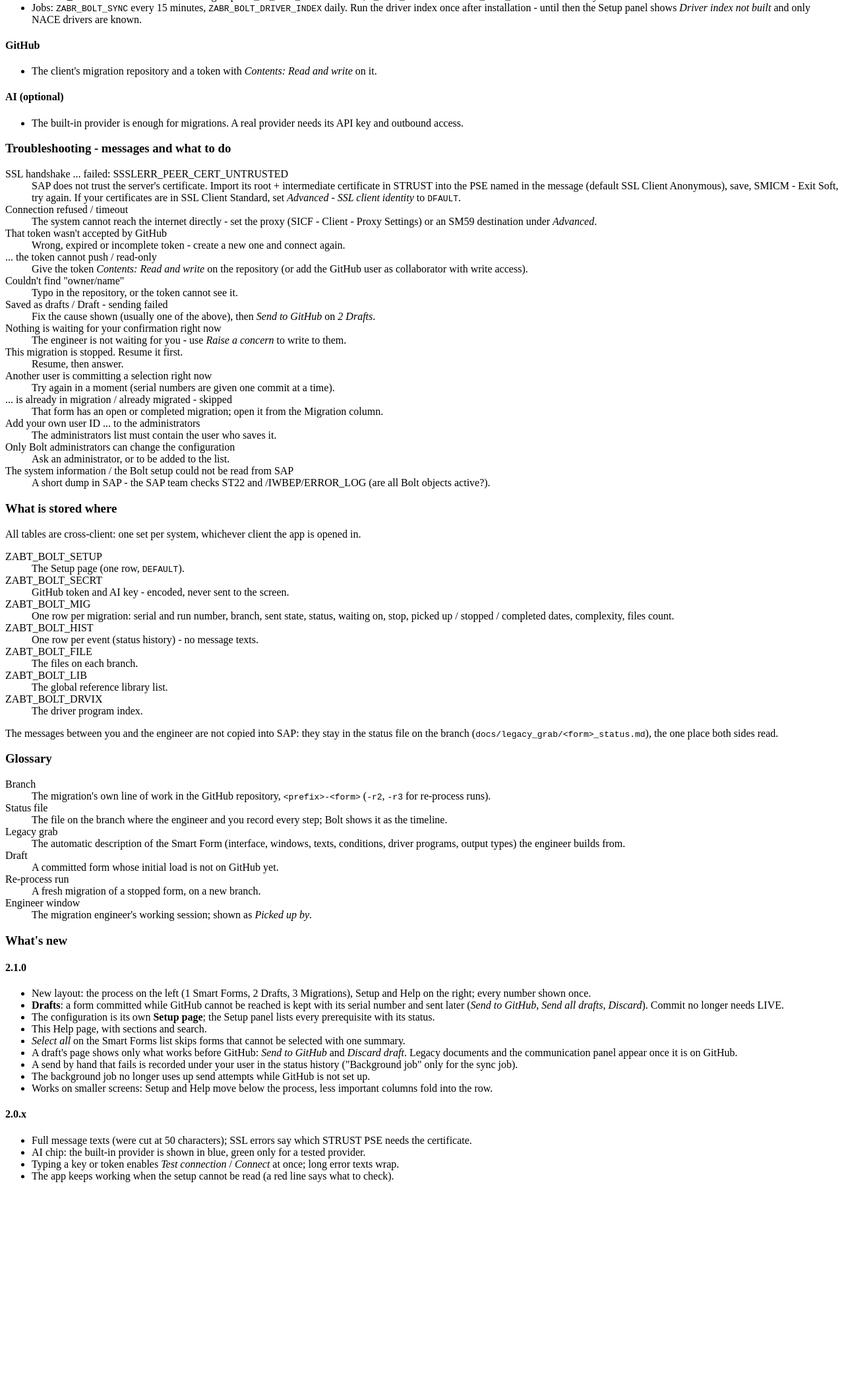
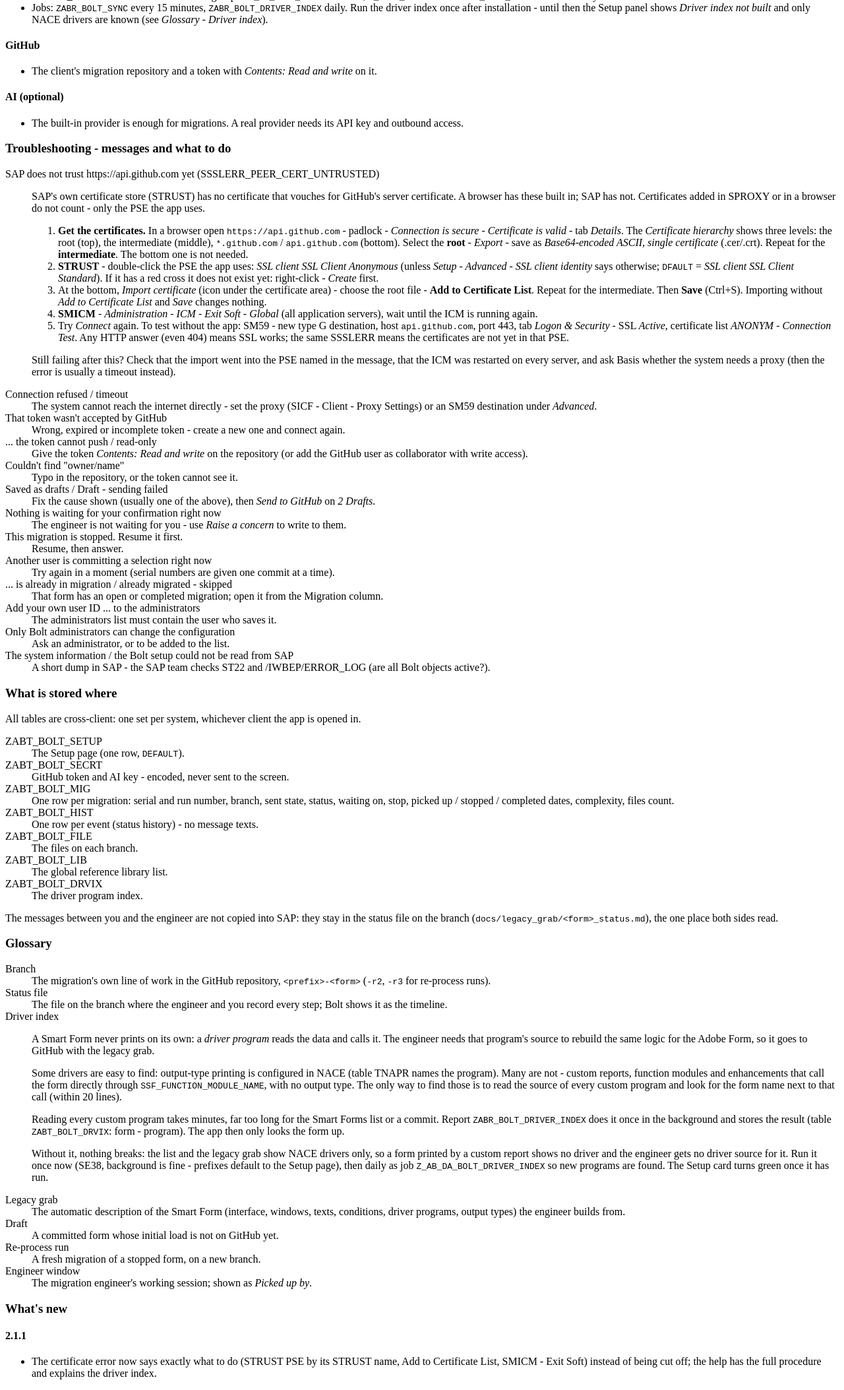
Before and after one commit to VernasoftTechie/Bolt_with_Fiori, a website: page app/bolt-fiori/webapp/help/help.html in a window 1280 px wide. Shown: the part 4413-6520 px from the top of the page at 66% size. Before the commit the page ends 6221 px from the top, so only its background shows below. Drawn offline with Linux system fonts and the light colour scheme.

Commit message:
v2.1.1: readable certificate error, STRUST procedure and driver index in the help (B20)
- ZCL_AB_BOLT_HTTP: drop SAP's SapSSL trace line and line breaks so the reason and the fix fit in
  200 characters; untrusted chain -> one direct instruction naming the PSE as STRUST shows it.
- Help: full STRUST procedure (export root + intermediate, Add to Certificate List, Save,
  SMICM Exit Soft Global, SM59 test) and a glossary entry explaining the driver index.

Co-Authored-By: Claude Opus 5.5 <noreply@anthropic.com>

```diff
--- a/app/bolt-fiori/webapp/help/help.html
+++ b/app/bolt-fiori/webapp/help/help.html
@@ -174,7 +174,7 @@
   <li><strong>STRUST</strong>: the root and intermediate certificates of <code>api.github.com</code> in the PSE of <em>Advanced - SSL client identity</em> (default <em>SSL Client Anonymous</em>), then SMICM - Exit Soft.</li>
   <li>A proxy, if needed: SICF - Client - Proxy Settings.</li>
   <li>Roles: S_SERVICE for the OData service group <code>ZAB_UI_BOLT_O4</code> for all users; <code>S_TABU_NAM</code> on table <code>ZABT_BOLT_SECRT</code> for Basis only.</li>
-  <li>Jobs: <code>ZABR_BOLT_SYNC</code> every 15 minutes, <code>ZABR_BOLT_DRIVER_INDEX</code> daily. Run the driver index once after installation - until then the Setup panel shows <em>Driver index not built</em> and only NACE drivers are known.</li>
+  <li>Jobs: <code>ZABR_BOLT_SYNC</code> every 15 minutes, <code>ZABR_BOLT_DRIVER_INDEX</code> daily. Run the driver index once after installation - until then the Setup panel shows <em>Driver index not built</em> and only NACE drivers are known (see <em>Glossary - Driver index</em>).</li>
 </ul>
 <h4>GitHub</h4>
 <ul>
@@ -188,7 +188,16 @@
 <!-- section:trouble|Troubleshooting -->
 <h3>Troubleshooting - messages and what to do</h3>
 <dl>
-  <dt>SSL handshake ... failed: SSSLERR_PEER_CERT_UNTRUSTED</dt><dd>SAP does not trust the server's certificate. Import its root + intermediate certificate in STRUST into the PSE named in the message (default SSL Client Anonymous), save, SMICM - Exit Soft, try again. If your certificates are in SSL Client Standard, set <em>Advanced - SSL client identity</em> to <code>DFAULT</code>.</dd>
+  <dt>SAP does not trust https://api.github.com yet (SSSLERR_PEER_CERT_UNTRUSTED)</dt><dd>
+<p>SAP's own certificate store (STRUST) has no certificate that vouches for GitHub's server certificate. A browser has these built in; SAP has not. Certificates added in SPROXY or in a browser do not count - only the PSE the app uses.</p>
+<ol>
+  <li><strong>Get the certificates.</strong> In a browser open <code>https://api.github.com</code> - padlock - <em>Connection is secure</em> - <em>Certificate is valid</em> - tab <em>Details</em>. The <em>Certificate hierarchy</em> shows three levels: the root (top), the intermediate (middle), <code>*.github.com</code> / <code>api.github.com</code> (bottom). Select the <strong>root</strong> - <em>Export</em> - save as <em>Base64-encoded ASCII, single certificate</em> (.cer/.crt). Repeat for the <strong>intermediate</strong>. The bottom one is not needed.</li>
+  <li><strong>STRUST</strong> - double-click the PSE the app uses: <em>SSL client SSL Client Anonymous</em> (unless <em>Setup - Advanced - SSL client identity</em> says otherwise; <code>DFAULT</code> = <em>SSL client SSL Client Standard</em>). If it has a red cross it does not exist yet: right-click - <em>Create</em> first.</li>
+  <li>At the bottom, <em>Import certificate</em> (icon under the certificate area) - choose the root file - <strong>Add to Certificate List</strong>. Repeat for the intermediate. Then <strong>Save</strong> (Ctrl+S). Importing without <em>Add to Certificate List</em> and <em>Save</em> changes nothing.</li>
+  <li><strong>SMICM</strong> - <em>Administration - ICM - Exit Soft - Global</em> (all application servers), wait until the ICM is running again.</li>
+  <li>Try <em>Connect</em> again. To test without the app: SM59 - new type G destination, host <code>api.github.com</code>, port 443, tab <em>Logon &amp; Security</em> - SSL <em>Active</em>, certificate list <em>ANONYM</em> - <em>Connection Test</em>. Any HTTP answer (even 404) means SSL works; the same SSSLERR means the certificates are not yet in that PSE.</li>
+</ol>
+<p>Still failing after this? Check that the import went into the PSE named in the message, that the ICM was restarted on every server, and ask Basis whether the system needs a proxy (then the error is usually a timeout instead).</p></dd>
   <dt>Connection refused / timeout</dt><dd>The system cannot reach the internet directly - set the proxy (SICF - Client - Proxy Settings) or an SM59 destination under <em>Advanced</em>.</dd>
   <dt>That token wasn't accepted by GitHub</dt><dd>Wrong, expired or incomplete token - create a new one and connect again.</dd>
   <dt>... the token cannot push / read-only</dt><dd>Give the token <em>Contents: Read and write</em> on the repository (or add the GitHub user as collaborator with write access).</dd>
@@ -222,6 +231,11 @@
 <dl>
   <dt>Branch</dt><dd>The migration's own line of work in the GitHub repository, <code>&lt;prefix&gt;-&lt;form&gt;</code> (<code>-r2</code>, <code>-r3</code> for re-process runs).</dd>
   <dt>Status file</dt><dd>The file on the branch where the engineer and you record every step; Bolt shows it as the timeline.</dd>
+  <dt>Driver index</dt><dd>
+<p>A Smart Form never prints on its own: a <em>driver program</em> reads the data and calls it. The engineer needs that program's source to rebuild the same logic for the Adobe Form, so it goes to GitHub with the legacy grab.</p>
+<p>Some drivers are easy to find: output-type printing is configured in NACE (table TNAPR names the program). Many are not - custom reports, function modules and enhancements that call the form directly through <code>SSF_FUNCTION_MODULE_NAME</code>, with no output type. The only way to find those is to read the source of every custom program and look for the form name next to that call (within 20 lines).</p>
+<p>Reading every custom program takes minutes, far too long for the Smart Forms list or a commit. Report <code>ZABR_BOLT_DRIVER_INDEX</code> does it once in the background and stores the result (table <code>ZABT_BOLT_DRVIX</code>: form - program). The app then only looks the form up.</p>
+<p>Without it, nothing breaks: the list and the legacy grab show NACE drivers only, so a form printed by a custom report shows no driver and the engineer gets no driver source for it. Run it once now (SE38, background is fine - prefixes default to the Setup page), then daily as job <code>Z_AB_DA_BOLT_DRIVER_INDEX</code> so new programs are found. The Setup card turns green once it has run.</p></dd>
   <dt>Legacy grab</dt><dd>The automatic description of the Smart Form (interface, windows, texts, conditions, driver programs, output types) the engineer builds from.</dd>
   <dt>Draft</dt><dd>A committed form whose initial load is not on GitHub yet.</dd>
   <dt>Re-process run</dt><dd>A fresh migration of a stopped form, on a new branch.</dd>
@@ -230,6 +244,10 @@
 
 <!-- section:whatsnew|What's new -->
 <h3>What's new</h3>
+<h4>2.1.1</h4>
+<ul>
+  <li>The certificate error now says exactly what to do (STRUST PSE by its STRUST name, Add to Certificate List, SMICM - Exit Soft) instead of being cut off; the help has the full procedure and explains the driver index.</li>
+</ul>
 <h4>2.1.0</h4>
 <ul>
   <li>New layout: the process on the left (1 Smart Forms, 2 Drafts, 3 Migrations), Setup and Help on the right; every number shown once.</li>
--- a/tools/mock/mock-server.mjs
+++ b/tools/mock/mock-server.mjs
@@ -284,7 +284,7 @@ function sysInfo() {
   const admins = (s.AdminUsers || '').toUpperCase().split(',').map((x) => x.trim()).filter(Boolean);
   return { SystemId: SYSID, Client: '100', HostName: 's4d-app01 (example)', UserName: ME, CustomerName: s.CustomerName, SetupExists: true,
     IsAdmin: !admins.length || admins.includes(ME), AdminsDefined: admins.length > 0, GitHubReady: github, RepoReady: repo, AiReady: ai,
-    Live: github && repo && ai, RepoUrl: s.GhRepo ? `https://github.com/${s.GhRepo}` : '', IndexBuilt: true, AppVersion: '2.1.0 (mock)' };
+    Live: github && repo && ai, RepoUrl: s.GhRepo ? `https://github.com/${s.GhRepo}` : '', IndexBuilt: true, AppVersion: '2.1.1 (mock)' };
 }
 
 // --------------------------------------------------------------- helpers
```
Also changed, not shown: docs/BUILD_ISSUES_LOG.md (+1 -0 lines), app/bolt-fiori/webapp/manifest.json, 2 other files.
